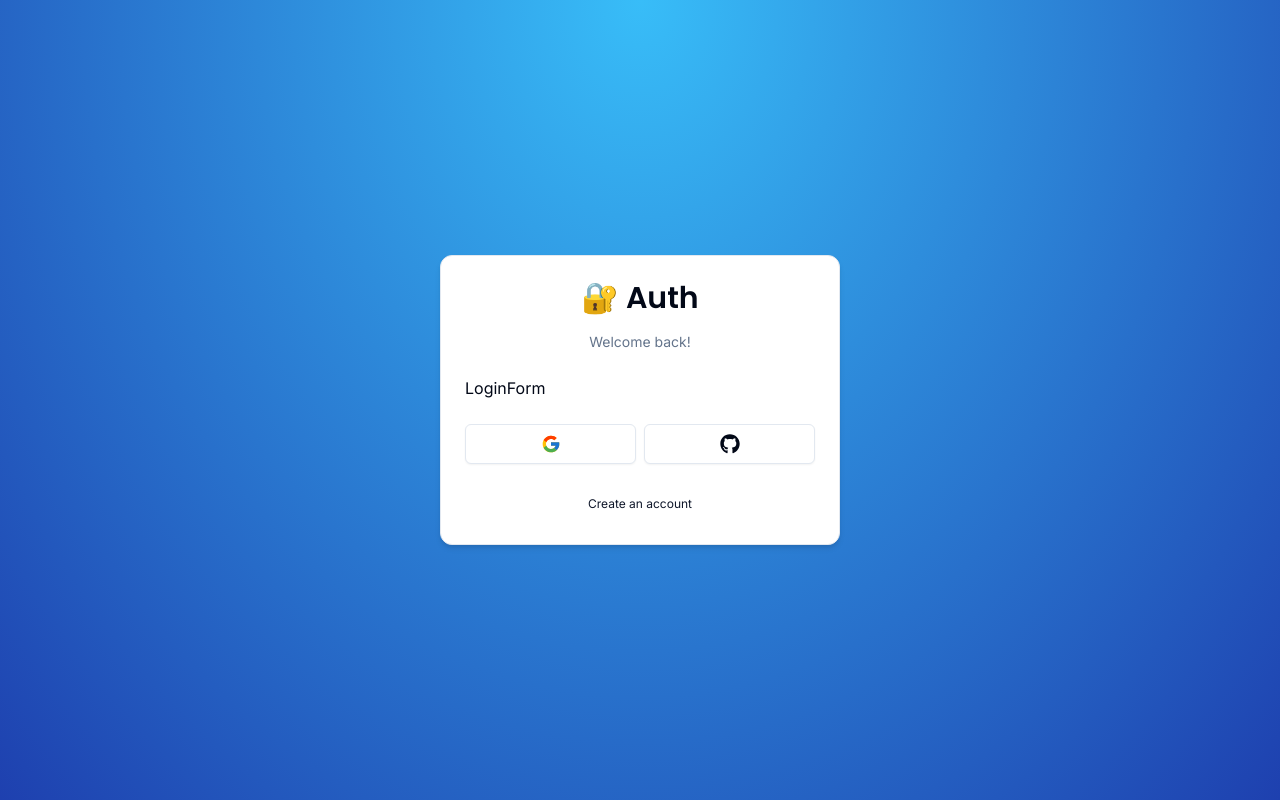
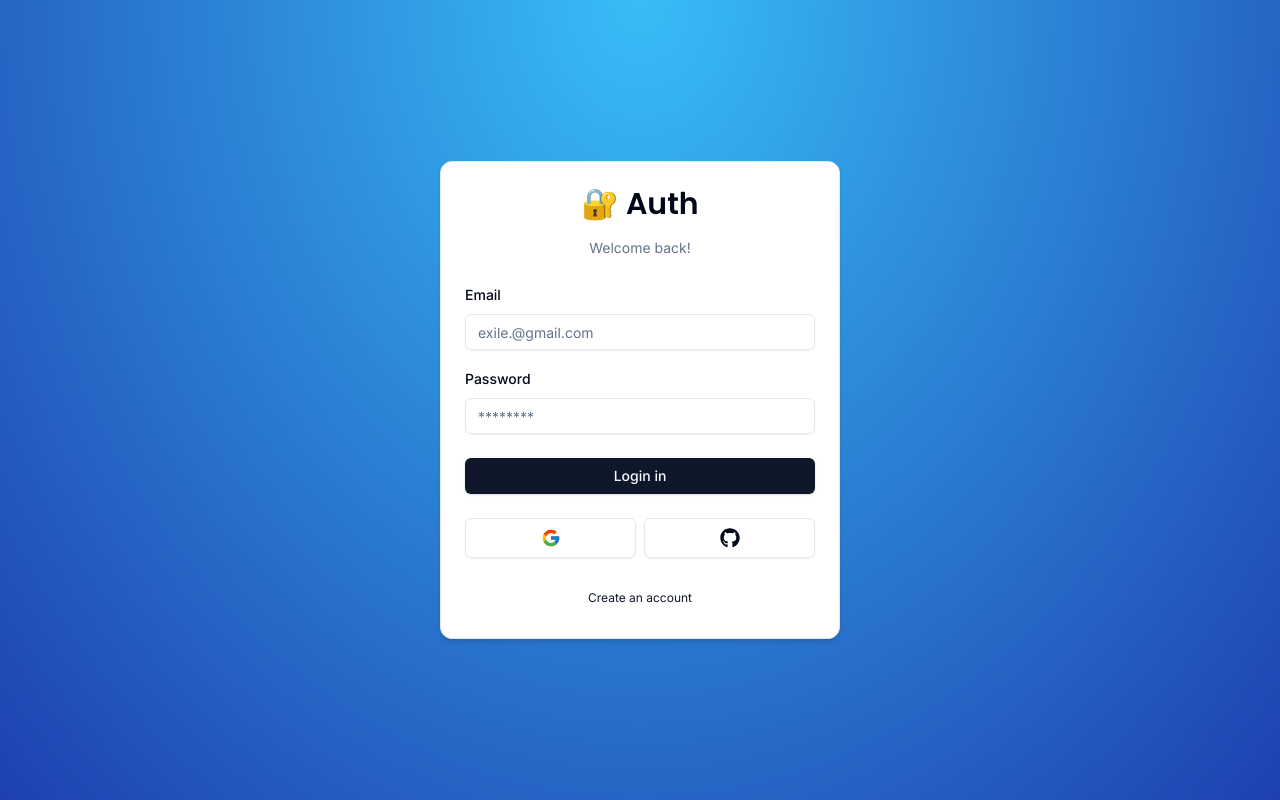
Before and after one commit to mageshyt/next-auth, a Next.js app: page /auth/login in a window 1280 px wide. Built offline with nearby package versions, Linux system fonts and the light colour scheme.

Commit message:
Add axios for API requests and implement login functionality

```diff
--- /dev/null
+++ b/action/login.ts
@@ -0,0 +1,32 @@
+"use server";
+
+import { axiosInstance } from "@/lib/axios";
+import { LoginSchema } from "@/schemas";
+import axios from "axios";
+import { z } from "zod";
+
+export const login = async (values: z.infer<typeof LoginSchema>) => {
+  try {
+    const validateFields = LoginSchema.safeParse(values);
+    if (!validateFields.success) {
+      return {
+        error: "Invalid Fields",
+      };
+    }
+    const { data } = await axiosInstance.post("/auth/login", {
+      email: values.email,
+      password: values.password,
+    });
+    return data;
+  } catch (error) {
+    if (axios.isAxiosError(error)) {
+      return {
+        error: error.response?.data.message,
+      };
+    }
+    return {
+      success: false,
+      error: "Something went wrong",
+    };
+  }
+};
--- a/components/auth/login-form.tsx
+++ b/components/auth/login-form.tsx
@@ -1,7 +1,63 @@
-import React from "react";
-import { CardWrapper } from "./card-wrapper";
+"use client";
+import React, { useTransition } from "react";
+import { z } from "zod";
+import { LoginSchema } from "@/schemas";
+
+import { zodResolver } from "@hookform/resolvers/zod";
+import { Input } from "@/components/ui/input";
+import {
+  Form,
+  FormControl,
+  FormField,
+  FormItem,
+  FormLabel,
+  FormMessage,
+} from "@/components/ui/form";
+import { CardWrapper } from "@/components/auth/card-wrapper";
+import { useForm } from "react-hook-form";
+import { Button } from "@/components/ui/button";
+import { FormError } from "@/components/form-error";
+import { FormSuccess } from "@/components/form-success";
+import { login } from "@/action/login";
 
 export const LoginForm = () => {
+  const [isPending, startTransition] = useTransition();
+
+  const form = useForm<z.infer<typeof LoginSchema>>({
+    resolver: zodResolver(LoginSchema),
+
+    defaultValues: {
+      email: "",
+      password: "",
+    },
+  });
+
+  //   -------------State For Form Error and Success ----------------
+  const [formError, setFormError] = React.useState<string>("");
+  const [formSuccess, setFormSuccess] = React.useState<string>("");
+
+  const onSubmit = (data: z.infer<typeof LoginSchema>) => {
+    try {
+      startTransition(() => {
+        const response = login(data).then((res) => {
+          console.log(res);
+          if (res.success) {
+            setFormSuccess("Login Success");
+            setFormError("");
+          } else {
+            const { error } = res;
+            setFormError(error);
+            setFormSuccess("");
+          }
+        });
+      });
+    } catch (error) {
+      console.log(error);
+
+      setFormError("Something went wrong");
+    }
+  };
+
   return (
     <CardWrapper
       headerLabel="Welcome back!"
@@ -9,7 +65,56 @@ export const LoginForm = () => {
       backButtonHref="/auth/register"
       showSocial
     >
-      LoginForm
+      <Form {...form}>
+        <form onSubmit={form.handleSubmit(onSubmit)} className="space-y-6">
+          <div className="space-y-4">
+            <FormField
+              name="email"
+              control={form.control}
+              render={({ field, formState }) => (
+                <FormItem>
+                  <FormLabel>Email</FormLabel>
+                  <FormControl>
+                    <Input
+                      disabled={isPending}
+                      {...field}
+                      type="email"
+                      placeholder="exile.@gmail.com"
+                    />
+                  </FormControl>
+                  <FormMessage>{formState.errors.email?.message}</FormMessage>
+                </FormItem>
+              )}
+            />
+            {/* password */}
+            <FormField
+              name="password"
+              control={form.control}
+              render={({ field, formState }) => (
+                <FormItem>
+                  <FormLabel>Password</FormLabel>
+                  <FormControl>
+                    <Input
+                      {...field}
+                      disabled={isPending}
+                      type="password"
+                      placeholder="********"
+                    />
+                  </FormControl>
+                  <FormMessage>{formState.errors.email?.message}</FormMessage>
+                </FormItem>
+              )}
+            />
+          </div>
+          {/* form Error */}
+          <FormError message={formError} />
+          <FormSuccess message={formSuccess} />
+          {/* submit btn */}
+          <Button disabled={isPending} type="submit" className="w-full">
+            Login in
+          </Button>
+        </form>
+      </Form>
     </CardWrapper>
   );
 };
--- /dev/null
+++ b/components/form-error.tsx
@@ -0,0 +1,17 @@
+import { ExclamationTriangleIcon } from "@radix-ui/react-icons";
+
+
+interface FormErrorProps {
+    message?: string;
+}
+
+export const FormError = ({ message }: FormErrorProps) => {
+    if(!message) return null;
+
+    return (
+      <div className="bg-destructive/15 p-3 rounded-md flex items-center gap-x-2 text-sm text-destructive">
+        <ExclamationTriangleIcon className="h-4 w-4" />
+        <p>{message}</p>
+      </div>
+    );
+}
--- /dev/null
+++ b/components/form-success.tsx
@@ -0,0 +1,16 @@
+import { CheckCircledIcon } from "@radix-ui/react-icons";
+
+interface FormSuccessProps {
+  message?: string;
+}
+
+export const FormSuccess = ({ message }: FormSuccessProps) => {
+  if (!message) return null;
+
+  return (
+    <div className="bg-emerald-500/15 p-3 rounded-md flex items-center gap-x-2 text-sm text-emerald-500">
+      <CheckCircledIcon className="h-4 w-4" />
+      <p>{message}</p>
+    </div>
+  );
+};
--- /dev/null
+++ b/components/ui/input.tsx
@@ -0,0 +1,25 @@
+import * as React from "react"
+
+import { cn } from "@/lib/utils"
+
+export interface InputProps
+  extends React.InputHTMLAttributes<HTMLInputElement> {}
+
+const Input = React.forwardRef<HTMLInputElement, InputProps>(
+  ({ className, type, ...props }, ref) => {
+    return (
+      <input
+        type={type}
+        className={cn(
+          "flex h-9 w-full rounded-md border border-input bg-transparent px-3 py-1 text-sm shadow-sm transition-colors file:border-0 file:bg-transparent file:text-sm file:font-medium placeholder:text-muted-foreground focus-visible:outline-none focus-visible:ring-1 focus-visible:ring-ring disabled:cursor-not-allowed disabled:opacity-50",
+          className
+        )}
+        ref={ref}
+        {...props}
+      />
+    )
+  }
+)
+Input.displayName = "Input"
+
+export { Input }
--- /dev/null
+++ b/lib/axios.ts
@@ -0,0 +1,7 @@
+import axios from "axios";
+
+const BASE_URL = "http://localhost:4000";
+
+export const axiosInstance = axios.create({
+  baseURL: BASE_URL,
+});
--- a/package.json
+++ b/package.json
@@ -14,6 +14,7 @@
     "@radix-ui/react-icons": "^1.3.0",
     "@radix-ui/react-label": "^2.0.2",
     "@radix-ui/react-slot": "^1.0.2",
+    "axios": "^1.6.5",
     "class-variance-authority": "^0.7.0",
     "clsx": "^2.1.0",
     "next": "14.0.4",
--- /dev/null
+++ b/schemas/index.ts
@@ -0,0 +1,14 @@
+import * as z from "zod";
+
+export const LoginSchema = z.object({
+  email: z
+    .string({
+      invalid_type_error: "Enter a valid email address",
+    })
+    .email({
+      message: "Email is Required",
+    }),
+  password: z.string().min(1, {
+    message: "Password is required",
+  }),
+});
```
Also changed, not shown: 1 other file (tests, documents, lock files or other folders).
